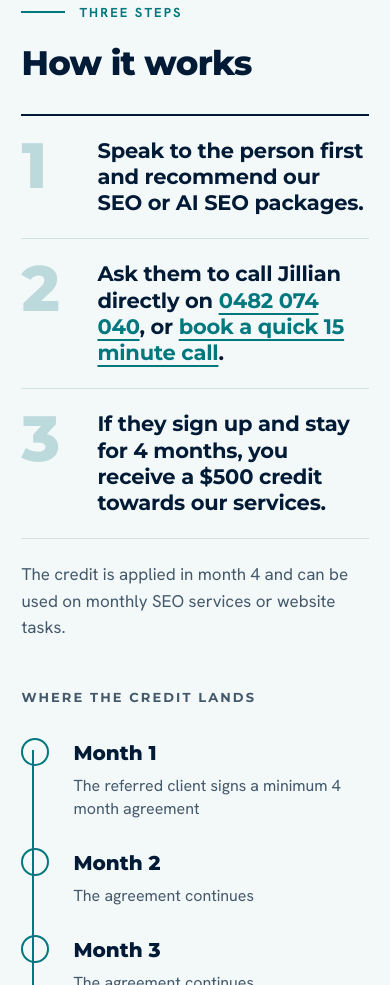
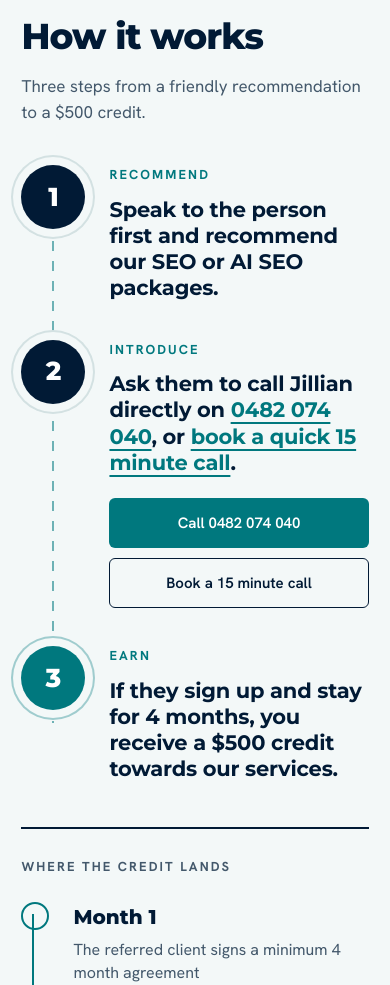
Before and after one commit to dallaswebagency/manifestwebsitedesign, a plain HTML site: page referral-program.html in a window 390 px wide. Shown: the part 1015-2000 px from the top of the page. Drawn offline with Linux system fonts and the light colour scheme.

Commit message:
Update titles and referral page design

```diff
--- a/referral-program.html
+++ b/referral-program.html
@@ -257,6 +257,7 @@ img{max-width:100%}
 .rf-thanks{margin:0 0 34px;max-width:30em;font-size:17px;line-height:1.55;color:#9FB8C8}
 .rf-cta{display:flex;flex-wrap:wrap;gap:14px}
 .rf-btn-light{border:1.5px solid rgba(255,255,255,.55);color:#fff}
+.rf-cta .btn,.rf-acts .btn{text-align:center;line-height:1.25}
 .rf-btn-light:hover{background:#fff;color:var(--dark)}
 .rf-big{position:relative;display:grid;justify-items:start;padding-left:clamp(0px,2vw,30px);border-left:1px solid rgba(18,216,198,.35)}
 .rf-big .rf-sum{font-family:var(--serif);font-weight:800;font-size:clamp(110px,17vw,300px);line-height:.86;letter-spacing:-.04em;color:var(--accent-l);margin:0 0 0 -.03em}
@@ -266,20 +267,27 @@ img{max-width:100%}
 .rf-hero::before{content:"";position:absolute;right:-14vw;top:-18vw;width:52vw;height:52vw;max-width:820px;max-height:820px;border-radius:50%;border:1px solid rgba(18,216,198,.14)}
 
 /* how it works */
-.rf-how{padding:clamp(64px,8vw,130px) 0 clamp(48px,6vw,90px)}
-.rf-how-head{display:grid;grid-template-columns:.8fr 1.2fr;gap:clamp(24px,5vw,90px);align-items:end;margin-bottom:clamp(32px,4vw,64px)}
-.rf-how-head h2{margin:0;font-family:var(--serif);font-weight:800;font-size:clamp(34px,4.4vw,68px);line-height:1.04;letter-spacing:-.02em}
-.rf-steps{list-style:none;margin:0;padding:0;border-top:2px solid var(--ink)}
-.rf-step{display:grid;grid-template-columns:clamp(70px,10vw,170px) 1fr;gap:clamp(16px,3vw,48px);align-items:start;padding:clamp(22px,3vw,40px) 0;border-bottom:1px solid var(--line)}
-.rf-num{font-family:var(--serif);font-weight:800;font-size:clamp(64px,9vw,150px);line-height:.85;color:#BCD9DB;letter-spacing:-.03em}
-.rf-step p{margin:0;max-width:30em;font-family:var(--serif);font-weight:700;font-size:clamp(21px,2.3vw,34px);line-height:1.25;letter-spacing:-.01em}
-.rf-step p a{color:var(--accent);text-decoration:underline;text-decoration-thickness:2px;text-underline-offset:5px}
-.rf-step p a:hover{color:var(--ink)}
-.rf-month4{margin:clamp(22px,3vw,40px) 0 0 clamp(86px,13vw,218px);max-width:36em;font-size:clamp(17px,1.3vw,20px);line-height:1.55;color:var(--muted)}
+.rf-how{padding:clamp(64px,8vw,130px) 0 clamp(64px,8vw,120px);overflow:hidden}
+.rf-how-head{display:flex;flex-wrap:wrap;align-items:end;justify-content:space-between;gap:20px 60px;margin-bottom:clamp(40px,5vw,84px)}
+.rf-how-head h2{margin:0;font-family:var(--serif);font-weight:800;font-size:clamp(36px,5vw,78px);line-height:1;letter-spacing:-.025em}
+.rf-how-head p{margin:0;max-width:24em;font-size:clamp(17px,1.3vw,20px);line-height:1.5;color:var(--muted)}
+.rf-flow{position:relative;display:grid;grid-template-columns:repeat(3,1fr);gap:clamp(24px,4vw,72px);margin:0;padding:0;list-style:none}
+.rf-flow::before{content:"";position:absolute;left:36px;right:calc(33.333% - 36px);top:36px;height:2px;background:repeating-linear-gradient(90deg,var(--accent) 0 10px,transparent 10px 20px);opacity:.55}
+.rf-fs{position:relative}
+.rf-node{position:relative;display:grid;place-items:center;width:72px;height:72px;margin-bottom:clamp(22px,2.4vw,34px);border-radius:50%;background:var(--dark);color:#fff;font-family:var(--serif);font-weight:800;font-size:30px;box-shadow:0 0 0 8px var(--bg),0 0 0 10px var(--line)}
+.rf-fs:last-child .rf-node{background:var(--accent);box-shadow:0 0 0 8px var(--bg),0 0 0 10px rgba(0,120,126,.35)}
+.rf-verb{display:block;margin:0 0 12px;font-weight:700;font-size:13px;letter-spacing:.16em;text-transform:uppercase;color:var(--accent)}
+.rf-fs p{margin:0;max-width:19em;font-family:var(--serif);font-weight:700;font-size:clamp(21px,2vw,30px);line-height:1.25;letter-spacing:-.01em}
+.rf-fs p a{color:var(--accent);text-decoration:underline;text-decoration-thickness:2px;text-underline-offset:5px}
+.rf-fs p a:hover{color:var(--ink)}
+.rf-acts{display:flex;flex-wrap:wrap;gap:10px;margin-top:22px}
+.rf-acts .btn{min-height:46px;padding:0 20px;font-size:15px;box-shadow:none}
+.rf-acts .rf-btn-dk{border:1.5px solid var(--ink);color:var(--ink)}
+.rf-acts .rf-btn-dk:hover{background:var(--ink);color:#fff}
 
-/* timeline */
-.rf-time{padding:0 0 clamp(64px,8vw,130px)}
-.rf-time h3{margin:0 0 30px;font-family:var(--serif);font-weight:700;font-size:13px;letter-spacing:.16em;text-transform:uppercase;color:var(--muted)}
+/* month 4 payoff strip */
+.rf-pay{margin-top:clamp(44px,6vw,96px);padding-top:clamp(28px,3vw,44px);border-top:2px solid var(--ink)}
+.rf-pay-lab{margin:0 0 26px;font-weight:700;font-size:13px;letter-spacing:.16em;text-transform:uppercase;color:var(--muted)}
 .rf-rail{position:relative;display:grid;grid-template-columns:repeat(4,1fr);margin:0;padding:0;list-style:none}
 .rf-rail::before{content:"";position:absolute;left:0;right:25%;top:19px;height:2px;background:var(--line)}
 .rf-rail::after{content:"";position:absolute;left:0;top:19px;height:2px;width:75%;background:var(--accent);transform-origin:left;transform:scaleX(0);transition:transform 1.4s cubic-bezier(.2,.7,.2,1)}
@@ -290,6 +298,7 @@ img{max-width:100%}
 .rf-rail li span{display:block;max-width:15em;font-size:16px;line-height:1.45;color:var(--muted)}
 .rf-rail li.end::before{background:var(--accent);box-shadow:0 0 0 7px rgba(0,120,126,.16)}
 .rf-rail li.end b{color:var(--accent)}
+.rf-pay-note{margin:clamp(24px,3vw,40px) 0 0;max-width:34em;padding-left:18px;border-left:3px solid var(--accent);font-size:clamp(18px,1.4vw,22px);line-height:1.5;font-weight:600}
 
 /* credit band */
 .rf-credit{background:var(--accent);color:#fff;padding:clamp(64px,8vw,130px) 0;overflow:hidden}
@@ -338,7 +347,8 @@ img{max-width:100%}
 .rf-end h2 em{font-style:normal;color:var(--accent-l)}
 
 @media (max-width:1100px){
-  .rf-hero-in,.rf-credit-in,.rf-terms-in,.rf-how-head{grid-template-columns:1fr}
+  .tb-r{display:none!important}
+  .rf-hero-in,.rf-credit-in,.rf-terms-in{grid-template-columns:1fr}
   .rf-terms-head{position:static}
   .rf-big{border-left:0;padding-left:0;border-top:1px solid rgba(18,216,198,.35);padding-top:28px}
   .rf-hero::before{display:none}
@@ -346,6 +356,36 @@ img{max-width:100%}
 @media (max-width:900px){
   .rf-hero{padding-top:calc(106px + 36px)}
   .rf-use{grid-template-columns:1fr}
+  .rf-flow{grid-template-columns:1fr;gap:0}
+  .rf-flow::before{left:35px;right:auto;top:36px;bottom:60px;width:2px;height:auto;background:repeating-linear-gradient(180deg,var(--accent) 0 10px,transparent 10px 20px)}
+  .rf-fs{padding:0 0 38px 100px;min-height:72px}
+  .rf-fs:last-child{padding-bottom:0}
+  .rf-node{position:absolute;left:0;top:0;margin:0;width:72px;height:72px}
+  .rf-fs p{max-width:none}
+  .rf-acts .btn{flex:1 1 100%}
+}
+@media (max-width:380px){
+  header.nav .logo img{height:28px}
+  header.nav .nav-cta{padding:0 12px!important;font-size:14px!important;gap:0!important}
+  header.nav .nav-in{padding-left:14px;padding-right:6px}
+}
+@media (max-width:480px){
+  .rf-eye{letter-spacing:.12em}
+  .rf-big .rf-sum{font-size:clamp(96px,34vw,150px)}
+  .rf-fs{padding-left:88px}
+  .rf-node{width:64px;height:64px;font-size:26px}
+  .rf-flow::before{left:31px}
+  .rf-ledger li{gap:10px}
+  .rf-clauses li{padding:16px 0}
+  .rf-end::after{display:none}
+  .rf-btn-light,.rf-cta .btn,.rf-acts .btn{min-height:50px;height:auto;padding:12px 16px}
+  /* shared header: keep logo visible and Book a Call tidy on small phones */
+  header.nav .btn{white-space:nowrap;padding-left:14px;padding-right:14px;font-size:15px;min-height:44px}
+  header.nav .btn svg{display:none}
+  header.nav .logo{flex:0 0 auto}
+  header.nav .logo img{height:32px;width:auto;max-width:none}
+  header.nav .nav-in{gap:8px}
+  .topbar .tb-in>*:not(:first-child){display:none}
 }
 @media (max-width:720px){
   .rf-cmp{grid-template-columns:1fr}
@@ -358,8 +398,6 @@ img{max-width:100%}
   .rf-rail li{padding:0 0 28px 52px}
   .rf-rail li::before{top:0}
   .rf-rail li span{max-width:none}
-  .rf-month4{margin-left:0}
-  .rf-step{grid-template-columns:62px 1fr;gap:14px}
   .rf-clauses li{grid-template-columns:38px 1fr}
   .rf-cta .btn{width:100%}
 }
@@ -431,27 +469,26 @@ img{max-width:100%}
 <section class="rf-how" id="how-it-works">
   <div class="wrap">
     <div class="rf-how-head">
-      <p class="rf-eye lt rv" style="margin:0">Three steps</p>
-      <h2 class="rv" style="--d:.05s">How it works</h2>
+      <h2 class="rv">How it works</h2>
+      <p class="rv" style="--d:.05s">Three steps from a friendly recommendation to a $500 credit.</p>
     </div>
-    <ol class="rf-steps">
-      <li class="rf-step rv"><span class="rf-num" aria-hidden="true">1</span><p>Speak to the person first and recommend our SEO or AI SEO packages.</p></li>
-      <li class="rf-step rv"><span class="rf-num" aria-hidden="true">2</span><p>Ask them to call Jillian directly on <a href="tel:0482074040">0482 074 040</a>, or <a href="book.html">book a quick 15 minute call</a>.</p></li>
-      <li class="rf-step rv"><span class="rf-num" aria-hidden="true">3</span><p>If they sign up and stay for 4 months, you receive a $500 credit towards our services.</p></li>
+    <ol class="rf-flow">
+      <li class="rf-fs rv"><span class="rf-node" aria-hidden="true">1</span><span class="rf-verb">Recommend</span><p>Speak to the person first and recommend our SEO or AI SEO packages.</p></li>
+      <li class="rf-fs rv" style="--d:.08s"><span class="rf-node" aria-hidden="true">2</span><span class="rf-verb">Introduce</span><p>Ask them to call Jillian directly on <a href="tel:0482074040">0482 074 040</a>, or <a href="book.html">book a quick 15 minute call</a>.</p>
+        <div class="rf-acts"><a class="btn btn-primary" href="tel:0482074040">Call 0482 074 040</a><a class="btn rf-btn-dk" href="book.html">Book a 15 minute call</a></div></li>
+      <li class="rf-fs rv" style="--d:.16s"><span class="rf-node" aria-hidden="true">3</span><span class="rf-verb">Earn</span><p>If they sign up and stay for 4 months, you receive a $500 credit towards our services.</p></li>
     </ol>
-    <p class="rf-month4 rv">The credit is applied in month 4 and can be used on monthly SEO services or website tasks.</p>
-  </div>
-</section>
 
-<section class="rf-time" aria-labelledby="rf-time-h">
-  <div class="wrap">
-    <h3 id="rf-time-h" class="rv">Where the credit lands</h3>
+    <div class="rf-pay">
+      <p class="rf-pay-lab rv">Where the credit lands</p>
       <ol class="rf-rail rv" id="rfRail">
         <li><b>Month 1</b><span>The referred client signs a minimum 4 month agreement</span></li>
         <li><b>Month 2</b><span>The agreement continues</span></li>
         <li><b>Month 3</b><span>The agreement continues</span></li>
         <li class="end"><b>Month 4</b><span>$500 account credit applied to your account</span></li>
       </ol>
+      <p class="rf-pay-note rv">The credit is applied in month 4 and can be used on monthly SEO services or website tasks.</p>
+    </div>
   </div>
 </section>
 
```
Also changed, not shown: faq.html (+2 -2 lines), links.html (+2 -2 lines), privacy-policy.html (+2 -2 lines), support.html (+2 -2 lines), terms-and-conditions.html (+2 -2 lines). Lines whose indentation alone changed are shown as unchanged.
